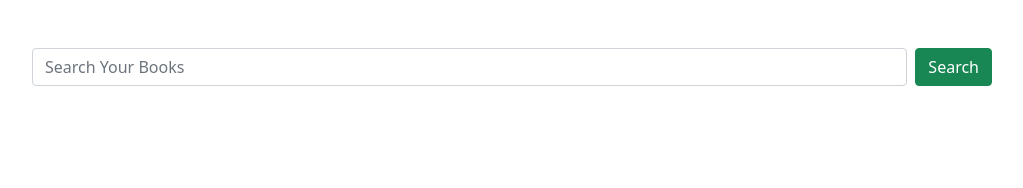
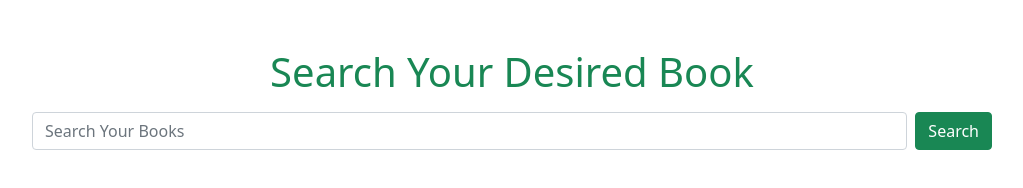
Before and after one commit to Mir-Md-Reduan/book-archive-public, a plain HTML site: page index.html in a window 1280 px wide. Shown: the whole page, without its empty margins (128-1151 px from the left). Drawn offline with nearby package versions, Linux system fonts and the light colour scheme.

Commit message:
Search heading added

```diff
--- a/index.html
+++ b/index.html
@@ -18,8 +18,9 @@
     </header>
 
     <main>
+        <h1 class="text-center text-success mt-5"> Search Your Desired Book</h1>
         <!-- search input field  -->
-        <div class="d-flex w-75 mx-auto my-5">
+        <div class="d-flex w-75 mx-auto my-3">
             <input id="input-field" class="form-control me-2" type="search" placeholder="Search Your Books"
                 aria-label="Search">
             <button onclick="loadData()" class="btn btn-success text-white" type="submit">Search</button>
```
